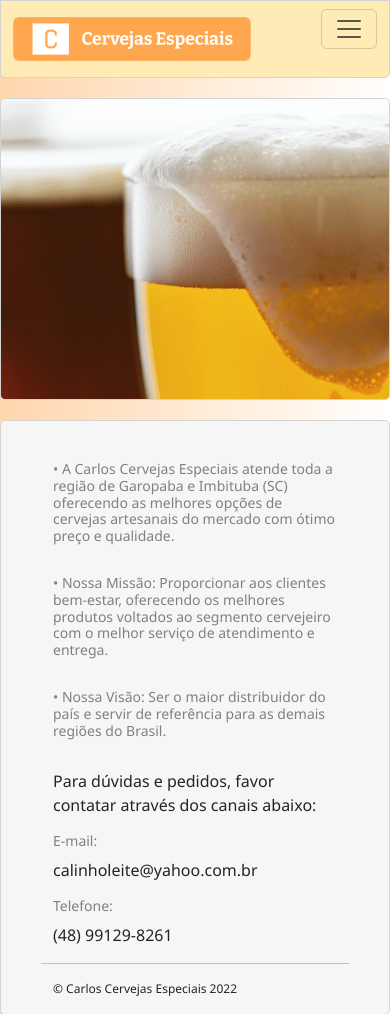
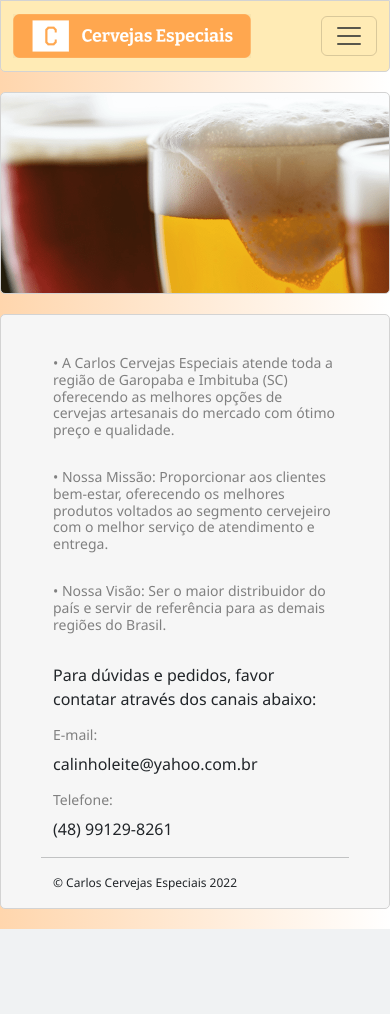
Before and after one commit to KaulyLeite/cervejas_app, a Django app: page /sobre in a window 390 px wide. Shown: the top 1014 px of the page. After the commit the page ends 929 px from the top, so only its background shows below. Run offline with Django 4.2, Linux system fonts and the light colour scheme.

Commit message:
fix: Ajustando a responsividade do menu de navegação e da imagem banner na página de sobre.

```diff
--- a/app/static/css/styles.css
+++ b/app/static/css/styles.css
@@ -45,7 +45,7 @@
 }
 
 .navbar-toggler {
-    margin-bottom: 20px;
+    margin: auto 0 auto auto;
 }
 
 .row.container {
--- a/app/static/css/styles_sobre.css
+++ b/app/static/css/styles_sobre.css
@@ -15,6 +15,12 @@
     margin: 20px auto;
     max-width: 1000px;
     padding: 40px 40px 260px;
+}
+
+@media (max-width: 600px) {
+    .container {
+        padding-bottom: 160px;
+    }
 }
 
 .inactive {
@@ -40,7 +46,7 @@
 }
 
 .navbar-toggler {
-    margin-bottom: 20px;
+    margin: auto 0 auto auto;
 }
 
 .row.container {
```
